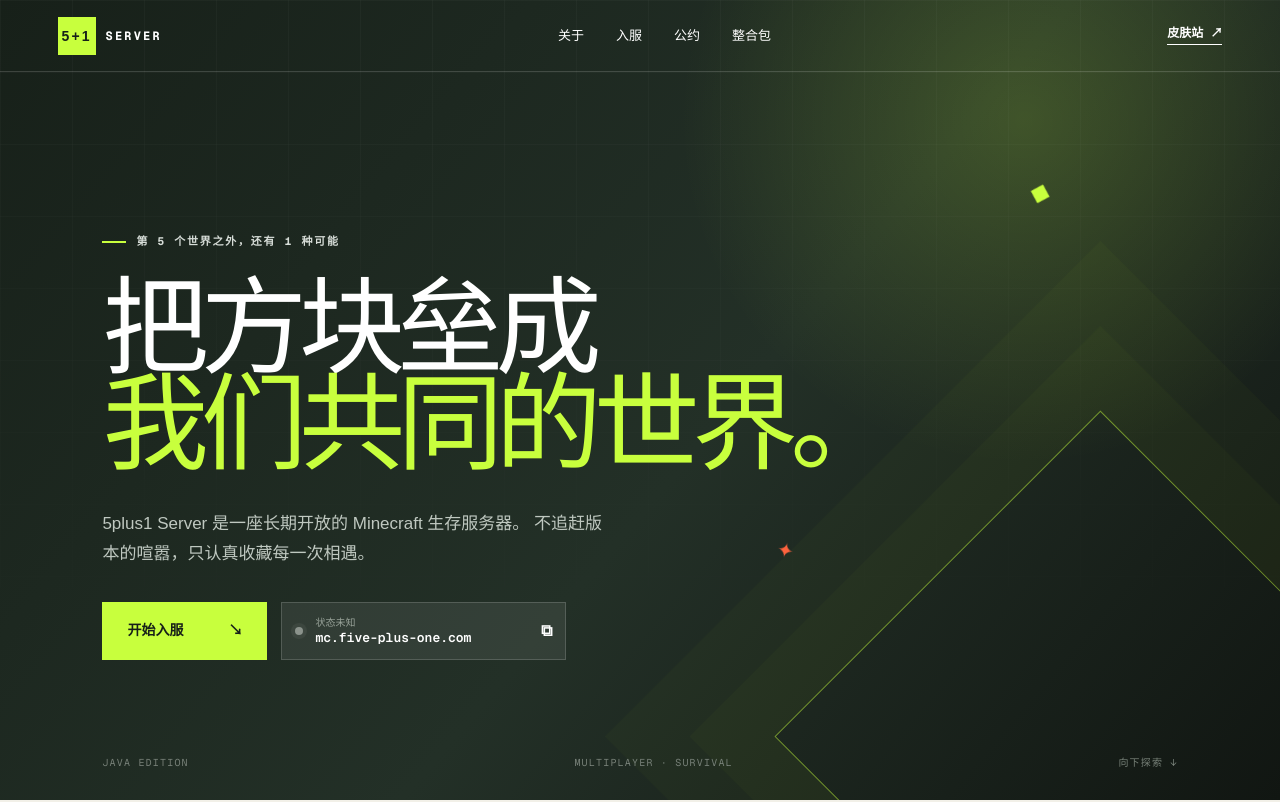
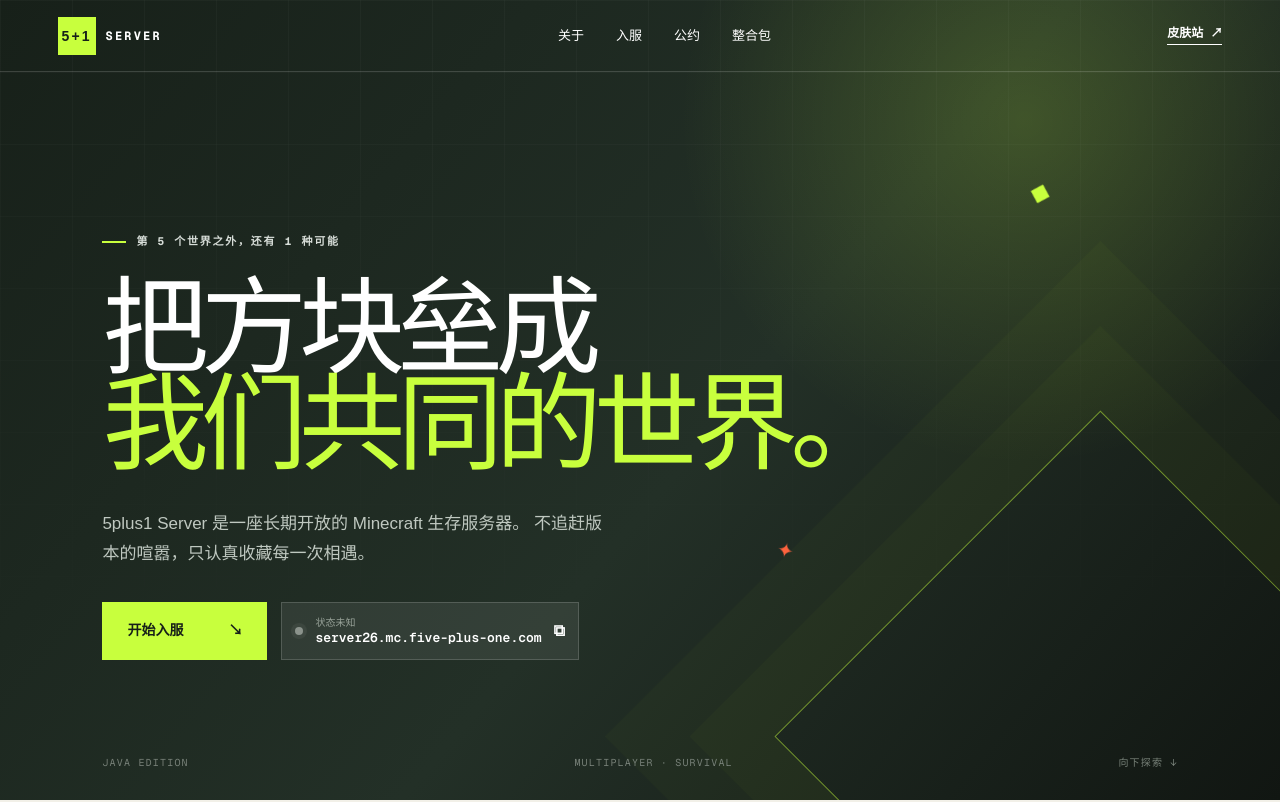
Before and after one commit to five-plus-one/5plus1-server-homepage, a Next.js app: page / in a window 1280 px wide. Shown: the top 802 px of the page. Built offline with nearby package versions, Linux system fonts and the light colour scheme; no server answers.

Commit message:
Update Minecraft server address

```diff
--- a/app/layout.tsx
+++ b/app/layout.tsx
@@ -14,9 +14,8 @@
     description: "第 5 个世界之外，还有 1 种可能。",
     type: "website",
     url: "/",
-    images: ["/og.png"],
   },
-  twitter: { card: "summary_large_image", images: ["/og.png"] },
+  twitter: { card: "summary_large_image" },
   icons: { icon: "/favicon.svg", shortcut: "/favicon.svg" },
 };
 
--- a/app/server-status.tsx
+++ b/app/server-status.tsx
@@ -2,7 +2,7 @@
 
 import { useEffect, useState } from "react";
 
-const SERVER_ADDRESS = "mc.five-plus-one.com";
+const SERVER_ADDRESS = "server26.mc.five-plus-one.com";
 type Status = { online: boolean; players?: { online: number; max: number }; version?: { name_clean?: string }; latency?: number };
 
 export function ServerStatus({ compact = false }: { compact?: boolean }) {
--- a/content/guide.md
+++ b/content/guide.md
@@ -12,7 +12,7 @@
 
 进入 **多人游戏 → 添加服务器**，填写以下地址：
 
-`mc.five-plus-one.com`
+`server26.mc.five-plus-one.com`
 
 服务器名称可以随意填写。连接前，请确认已阅读下方公约。
 
```
